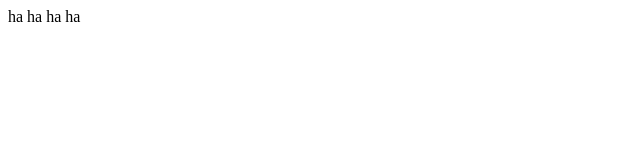
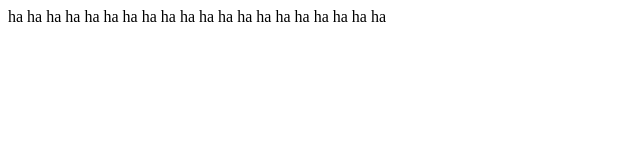
Before and after one commit to sooboi/number-guess-game, a plain HTML site: page index.html in a window 1280 px wide. Shown: the whole page, without its empty margins (0-640 px from the left). Drawn offline with Linux system fonts and the light colour scheme.

Commit message:
Add : 사전작업 테스트

```diff
--- a/index.html
+++ b/index.html
@@ -8,8 +8,7 @@
     <link rel="stylesheet" href="style.css" />
   </head>
   <body>
-    ha ha ha ha
-
+    ha ha ha ha ha ha ha ha ha ha ha ha ha ha ha ha ha ha ha ha
     <script src="main.js"></script>
   </body>
 </html>
```
